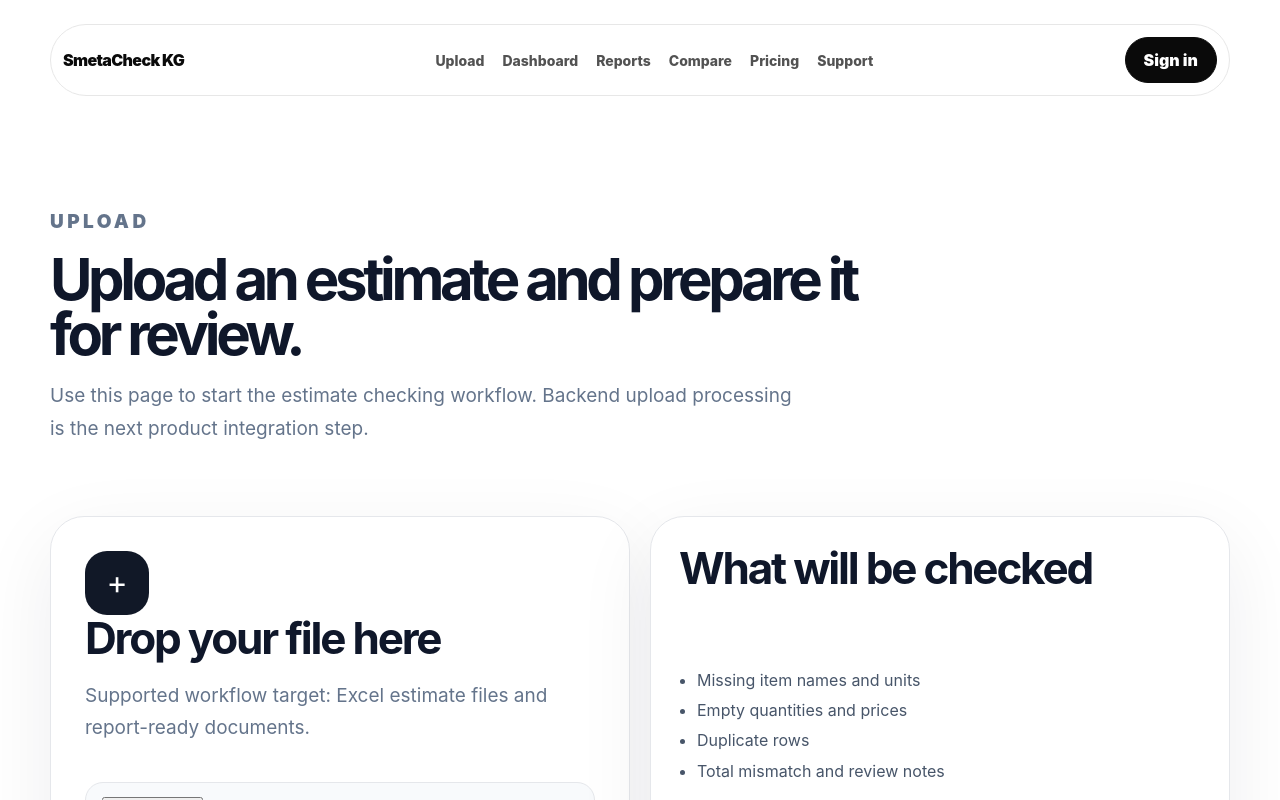
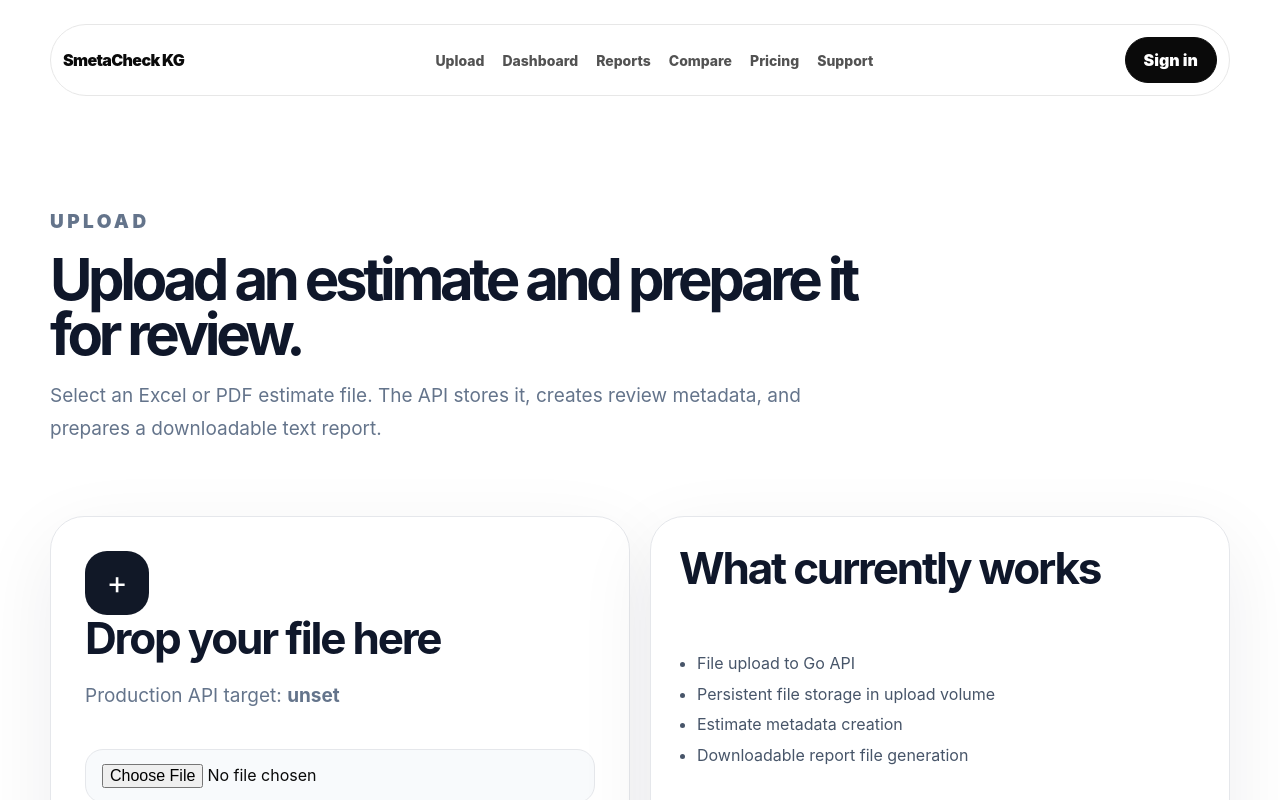
Before and after one commit to NursultanKoshoev11/SmetaCheck, a Next.js app in the folder frontend/: page /upload in a window 1280 px wide. Shown: the top 800 px of the page. Built offline with nearby package versions, Linux system fonts and the light colour scheme; no server answers.

Commit message:
Connect upload page to API

```diff
--- a/frontend/pages/upload.js
+++ b/frontend/pages/upload.js
@@ -1,30 +1,67 @@
+import {useState} from 'react';
 import Nav from '../components/Nav';
 import Footer from '../components/Footer';
 
+const API_BASE = process.env.NEXT_PUBLIC_API_BASE || 'http://localhost:8080';
+
 export default function Upload(){
+  const [file, setFile] = useState(null);
+  const [status, setStatus] = useState('idle');
+  const [message, setMessage] = useState('');
+  const [result, setResult] = useState(null);
+
+  async function submitUpload(){
+    if(!file){
+      setMessage('Choose a file first.');
+      return;
+    }
+    setStatus('uploading');
+    setMessage('Uploading file...');
+    setResult(null);
+
+    const formData = new FormData();
+    formData.append('file', file);
+
+    try{
+      const response = await fetch(`${API_BASE}/v1/estimates/upload`, {method:'POST', body:formData});
+      const data = await response.json();
+      if(!response.ok){
+        throw new Error(data.error || 'Upload failed');
+      }
+      setResult(data);
+      setStatus('done');
+      setMessage('Estimate uploaded and report metadata created.');
+    }catch(error){
+      setStatus('error');
+      setMessage(error.message || 'Upload failed');
+    }
+  }
+
   return (
     <main className="page">
       <Nav/>
       <section className="pageHero compact">
         <p className="eyebrow">Upload</p>
         <h1>Upload an estimate and prepare it for review.</h1>
-        <p>Use this page to start the estimate checking workflow. Backend upload processing is the next product integration step.</p>
+        <p>Select an Excel or PDF estimate file. The API stores it, creates review metadata, and prepares a downloadable text report.</p>
       </section>
       <section className="workspace twoColumns">
         <div className="uploadBox">
           <div className="uploadIcon">+</div>
           <h2>Drop your file here</h2>
-          <p>Supported workflow target: Excel estimate files and report-ready documents.</p>
-          <input type="file" />
-          <button className="btn">Start review</button>
+          <p>Production API target: <b>{API_BASE}</b></p>
+          <input type="file" onChange={(event)=>setFile(event.target.files?.[0] || null)} />
+          <button className="btn" type="button" onClick={submitUpload} disabled={status==='uploading'}>{status==='uploading' ? 'Uploading...' : 'Start review'}</button>
+          {message && <p className={`statusText ${status}`}>{message}</p>}
+          {result && <div className="resultBox"><b>Created estimate</b><p>ID: {result.id}</p><p>Score: {result.score}</p><a className="btn secondary" href={`/reports`}>Open reports</a></div>}
         </div>
         <div className="card checklistCard">
-          <h2>What will be checked</h2>
+          <h2>What currently works</h2>
           <ul>
-            <li>Missing item names and units</li>
-            <li>Empty quantities and prices</li>
-            <li>Duplicate rows</li>
-            <li>Total mismatch and review notes</li>
+            <li>File upload to Go API</li>
+            <li>Persistent file storage in upload volume</li>
+            <li>Estimate metadata creation</li>
+            <li>Downloadable report file generation</li>
           </ul>
           <a className="btn secondary" href="/dashboard">Open dashboard</a>
         </div>
```
